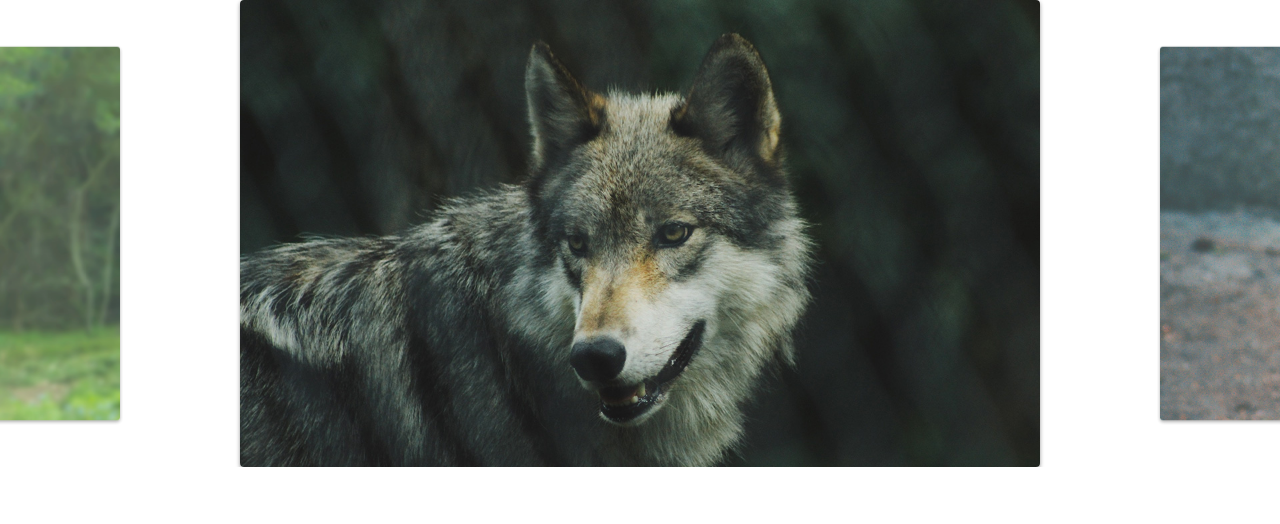
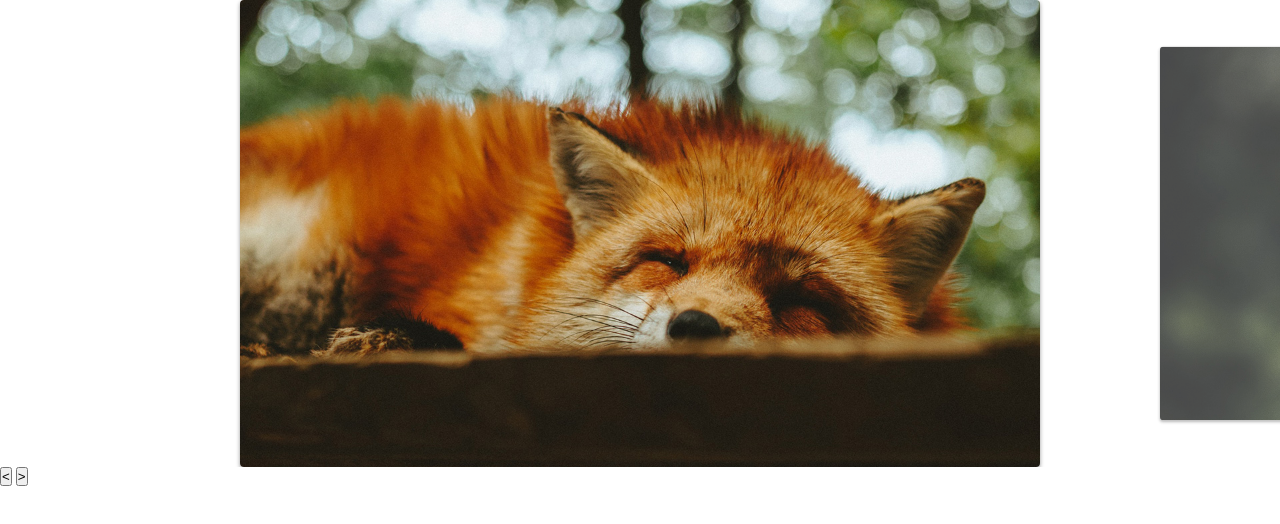
Before and after one commit to joaopedrorori/slide, a plain HTML site: page index.html in a window 1280 px wide. Drawn offline with Linux system fonts and the light colour scheme.

Commit message:
adicionados botoes de navegacao prev e next

```diff
--- a/index.html
+++ b/index.html
@@ -17,6 +17,10 @@
         <li><img src="./img/foto6.jpg" alt="raposa" /></li>
       </ul>
     </div>
+    <div class="arrow-nav">
+      <button class="prev"><</button>
+      <button class="next">></button>
+    </div>
     <script type="module" src="./js/script.js"></script>
   </body>
 </html>
--- a/js/script.js
+++ b/js/script.js
@@ -1,9 +1,7 @@
-import Slide from "./slide.js";
+import { SlideNav } from "./slide.js";
 
-const slide = new Slide(".slide", ".slide-wrapper");
+const slide = new SlideNav(".slide", ".slide-wrapper");
 slide.init();
+slide.addArrow(".prev", ".next");
+
 console.log(slide);
-
-slide.changeSlide(3);
-// slide.activeNextSlide();
-// slide.activePrevSlide();
--- a/js/slide.js
+++ b/js/slide.js
@@ -59,7 +59,6 @@ export default class Slide {
     else if (this.dist.movement < -120 && this.index.prev !== undefined)
       this.activePrevSlide();
     else this.changeSlide(this.index.active);
-    console.log(this.dist.movement);
   }
 
   addSlideEvents() {
@@ -85,7 +84,6 @@ export default class Slide {
 
   slidesIndexNav(index) {
     const last = this.slideArray.length - 1;
-    console.log(last);
 
     this.index = {
       prev: index ? index - 1 : undefined,
@@ -132,6 +130,10 @@ export default class Slide {
     this.onStart = this.onStart.bind(this);
     this.onMove = this.onMove.bind(this);
     this.onEnd = this.onEnd.bind(this);
+
+    this.activePrevSlide = this.activePrevSlide.bind(this);
+    this.activeNextSlide = this.activeNextSlide.bind(this);
+
     this.onResize = debounce(this.onResize.bind(this), 200);
   }
 
@@ -141,6 +143,20 @@ export default class Slide {
     this.transition(true);
     this.addSlideEvents();
     this.slidesConfig();
+    this.changeSlide(0);
     return this;
   }
 }
+
+export class SlideNav extends Slide {
+  addArrow(prev, next) {
+    this.prevElement = document.querySelector(prev);
+    this.nextElement = document.querySelector(next);
+    this.addArrowEvent();
+  }
+
+  addArrowEvent() {
+    this.prevElement.addEventListener("click", this.activePrevSlide);
+    this.nextElement.addEventListener("click", this.activeNextSlide);
+  }
+}
```
